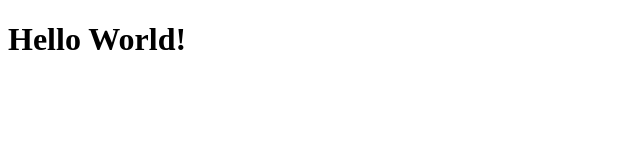
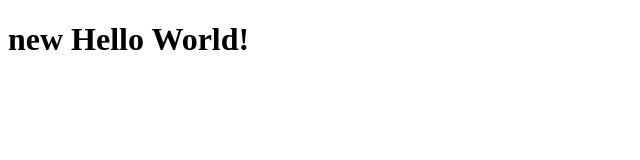
Before and after one commit to CarlosWAriasA/hello-git, a plain HTML site: page index.html in a window 1280 px wide. Shown: the whole page, without its empty margins (0-640 px from the left). Drawn offline with Linux system fonts and the light colour scheme.

Commit message:
Se actualiza el index

```diff
--- a/index.html
+++ b/index.html
@@ -7,6 +7,6 @@
   <title>Home Page</title>
 </head>
 <body>
-  <h1>Hello World!</h1>
+  <h1>new Hello World!</h1>
 </body>
 </html>
```
